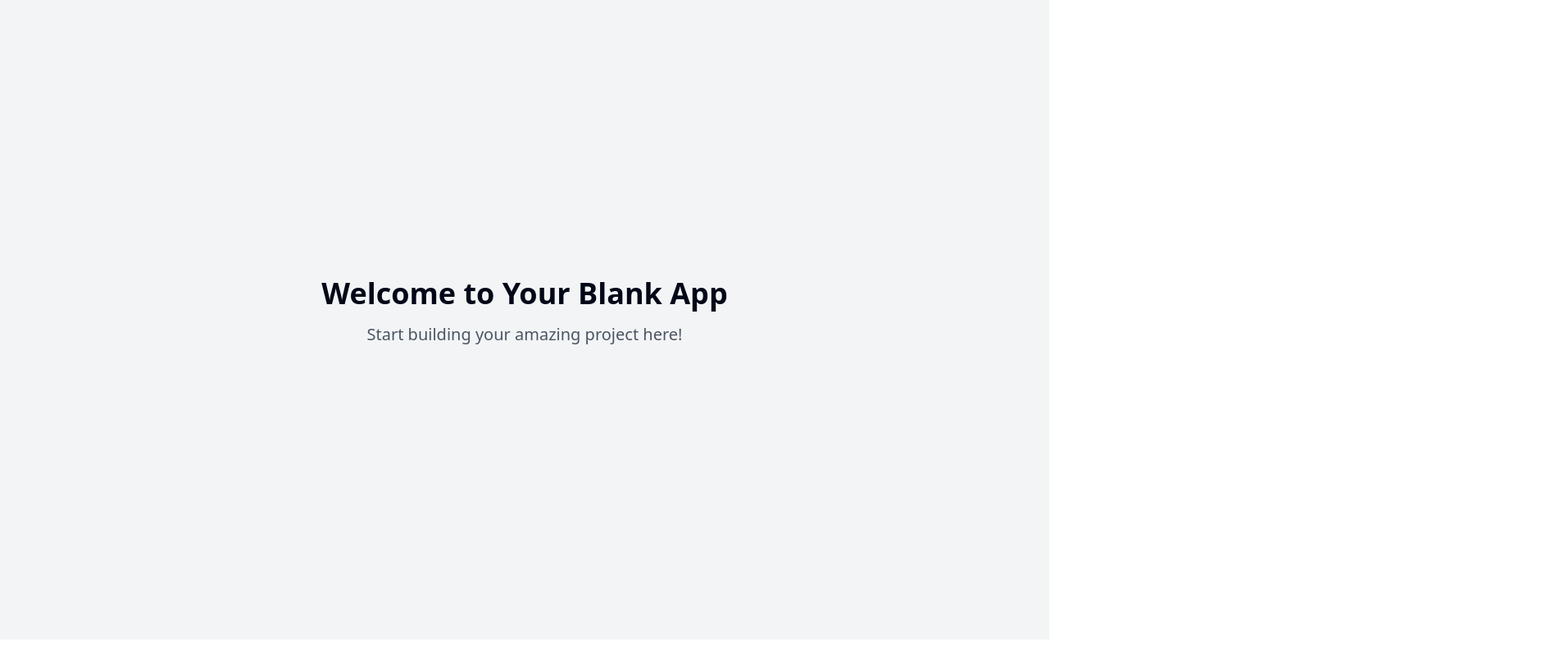
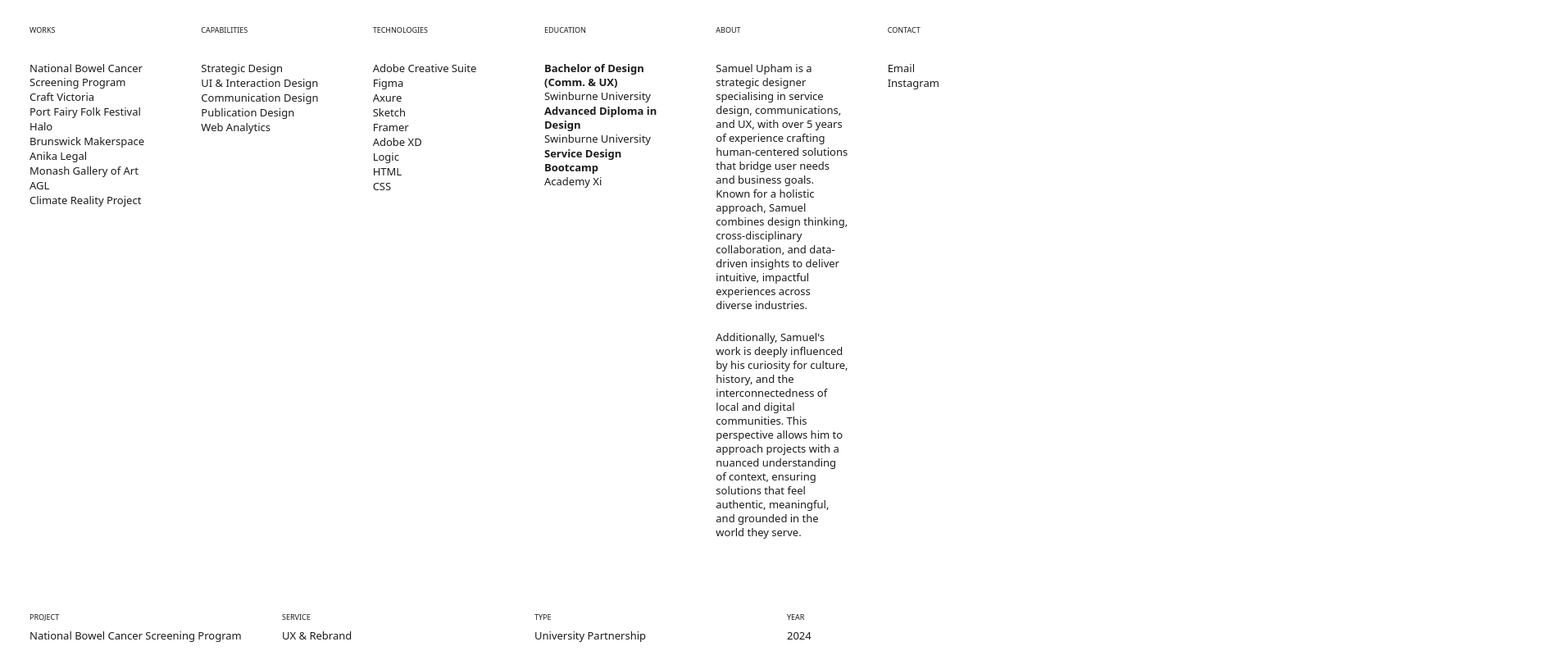
Before and after one commit to upahupa/sudesign-a9afcc18, a React (Vite) app: page / in a window 1280 px wide. Shown: the part 20-814 px from the top of the page at 82% size, 1897 px wide, since content can reach past the window. Built offline with nearby package versions, Linux system fonts and the light colour scheme.

Commit message:
Import Figma design from Builder
Imported from Builder.io to Lovable

```diff
--- /dev/null
+++ b/src/components/portfolio/AboutSection.tsx
@@ -0,0 +1,35 @@
+import React from "react";
+
+interface AboutSectionProps {
+  title: string;
+  paragraphs: string[];
+  className?: string;
+}
+
+const AboutSection: React.FC<AboutSectionProps> = ({
+  title,
+  paragraphs,
+  className = "",
+}) => {
+  return (
+    <div
+      className={`w-[312px] flex flex-col gap-6 p-3 max-md:w-full max-md:max-w-none ${className}`}
+    >
+      <div className="text-[9px] text-[#1C1C1C] leading-[17px] mb-1.5">
+        {title}
+      </div>
+      <div className="flex flex-col gap-[22px]">
+        {paragraphs.map((paragraph, index) => (
+          <div
+            key={index}
+            className="text-[13px] text-[#1C1C1C] leading-[17px]"
+          >
+            {paragraph}
+          </div>
+        ))}
+      </div>
+    </div>
+  );
+};
+
+export default AboutSection;
--- /dev/null
+++ b/src/components/portfolio/Header.tsx
@@ -0,0 +1,84 @@
+import React from "react";
+import InfoSection from "./InfoSection";
+import AboutSection from "./AboutSection";
+
+const Header: React.FC = () => {
+  const works = [
+    { title: "National Bowel Cancer Screening Program" },
+    { title: "Craft Victoria" },
+    { title: "Port Fairy Folk Festival" },
+    { title: "Halo" },
+    { title: "Brunswick Makerspace" },
+    { title: "Anika Legal" },
+    { title: "Monash Gallery of Art" },
+    { title: "AGL" },
+    { title: "Climate Reality Project" },
+  ];
+
+  const capabilities = [
+    { title: "Strategic Design" },
+    { title: "UI & Interaction Design" },
+    { title: "Communication Design" },
+    { title: "Publication Design" },
+    { title: "Web Analytics" },
+  ];
+
+  const technologies = [
+    { title: "Adobe Creative Suite" },
+    { title: "Figma" },
+    { title: "Axure" },
+    { title: "Sketch" },
+    { title: "Framer" },
+    { title: "Adobe XD" },
+    { title: "Logic" },
+    { title: "HTML" },
+    { title: "CSS" },
+  ];
+
+  const education = [
+    {
+      title: "Bachelor of Design (Comm. & UX)",
+      subtitle: "Swinburne University",
+    },
+    {
+      title: "Advanced Diploma in Design",
+      subtitle: "Swinburne University",
+    },
+    {
+      title: "Service Design Bootcamp",
+      subtitle: "Academy Xi",
+    },
+  ];
+
+  const aboutParagraphs = [
+    "Samuel Upham is a strategic designer specialising in service design, communications, and UX, with over 5 years of experience crafting human-centered solutions that bridge user needs and business goals. Known for a holistic approach, Samuel combines design thinking, cross-disciplinary collaboration, and data-driven insights to deliver intuitive, impactful experiences across diverse industries.",
+    "Additionally, Samuel's work is deeply influenced by his curiosity for culture, history, and the interconnectedness of local and digital communities. This perspective allows him to approach projects with a nuanced understanding of context, ensuring solutions that feel authentic, meaningful, and grounded in the world they serve.",
+  ];
+
+  const contact = [{ title: "Email" }, { title: "Instagram" }];
+
+  return (
+    <header>
+      <div className="flex gap-6 px-6 py-9 max-md:flex-wrap max-sm:px-4 max-sm:py-6">
+        <InfoSection title="WORKS" items={works} />
+        <InfoSection title="CAPABILITIES" items={capabilities} />
+        <InfoSection title="TECHNOLOGIES" items={technologies} />
+        <InfoSection title="EDUCATION" items={education} />
+        <AboutSection title="ABOUT" paragraphs={aboutParagraphs} />
+        <InfoSection title="CONTACT" items={contact} />
+      </div>
+      <div className="flex gap-[155px] relative mt-6 px-6 py-0 top-[scroll]">
+        {Array(13)
+          .fill(0)
+          .map((_, index) => (
+            <div
+              key={index}
+              className="w-px h-3.5 bg-[rgba(0,0,0,0.00)] border-r-white border-r border-solid"
+            />
+          ))}
+      </div>
+    </header>
+  );
+};
+
+export default Header;
--- /dev/null
+++ b/src/components/portfolio/InfoSection.tsx
@@ -0,0 +1,54 @@
+import React from "react";
+
+interface InfoItem {
+  title?: string;
+  subtitle?: string;
+  content?: string;
+}
+
+interface InfoSectionProps {
+  title: string;
+  items: InfoItem[];
+  className?: string;
+}
+
+const InfoSection: React.FC<InfoSectionProps> = ({
+  title,
+  items,
+  className = "",
+}) => {
+  return (
+    <div
+      className={`w-[312px] flex flex-col gap-6 p-3 max-md:w-full max-md:max-w-none ${className}`}
+    >
+      <div className="text-[9px] text-[#1C1C1C] leading-[17px] mb-1.5">
+        {title}
+      </div>
+      <div className="flex flex-col gap-px">
+        {items.map((item, index) => (
+          <div key={index} className={item.content ? "mb-[17px]" : ""}>
+            {item.title && (
+              <div
+                className={`text-[13px] ${item.subtitle ? "font-bold" : ""} text-[#1C1C1C] leading-[17px]`}
+              >
+                {item.title}
+              </div>
+            )}
+            {item.subtitle && (
+              <div className="text-[13px] text-[#1C1C1C] leading-[17px]">
+                {item.subtitle}
+              </div>
+            )}
+            {item.content && (
+              <div className="text-[13px] text-[#1C1C1C] leading-[17px]">
+                {item.content}
+              </div>
+            )}
+          </div>
+        ))}
+      </div>
+    </div>
+  );
+};
+
+export default InfoSection;
--- /dev/null
+++ b/src/components/portfolio/PortfolioLayout.tsx
@@ -0,0 +1,14 @@
+import React from "react";
+import Header from "./Header";
+import ProjectsSection from "./ProjectsSection";
+
+const PortfolioLayout: React.FC = () => {
+  return (
+    <div className="w-full max-w-[1920px] bg-white mx-auto my-0">
+      <Header />
+      <ProjectsSection />
+    </div>
+  );
+};
+
+export default PortfolioLayout;
--- /dev/null
+++ b/src/components/portfolio/ProjectCard.tsx
@@ -0,0 +1,30 @@
+import React from "react";
+import ProjectDetail from "./ProjectDetail";
+
+interface ProjectCardProps {
+  project: {
+    name: string;
+    service: string;
+    type: string;
+    year: string;
+  };
+}
+
+const ProjectCard: React.FC<ProjectCardProps> = ({ project }) => {
+  return (
+    <div className="w-full mb-3">
+      <div className="flex mb-3 max-md:flex-wrap">
+        <ProjectDetail label="PROJECT" value={project.name} />
+        <ProjectDetail label="SERVICE" value={project.service} />
+        <ProjectDetail label="TYPE" value={project.type} />
+        <ProjectDetail label="YEAR" value={project.year} />
+      </div>
+      <div className="flex gap-px max-md:flex-col max-sm:mt-3">
+        <div className="w-[1248px] h-[720px] bg-[#E3E3E3] max-md:w-full" />
+        <div className="w-[624px] h-[720px] bg-[#E3E3E3] max-md:w-full" />
+      </div>
+    </div>
+  );
+};
+
+export default ProjectCard;
--- /dev/null
+++ b/src/components/portfolio/ProjectDetail.tsx
@@ -0,0 +1,26 @@
+import React from "react";
+
+interface ProjectDetailProps {
+  label: string;
+  value: string;
+  className?: string;
+}
+
+const ProjectDetail: React.FC<ProjectDetailProps> = ({
+  label,
+  value,
+  className = "",
+}) => {
+  return (
+    <div
+      className={`w-[312px] px-3 py-0 max-md:w-6/12 max-sm:w-full ${className}`}
+    >
+      <div className="text-[9px] text-[#1C1C1C] leading-[17px] mb-1.5">
+        {label}
+      </div>
+      <div className="text-[13px] text-[#1C1C1C] leading-[17px]">{value}</div>
+    </div>
+  );
+};
+
+export default ProjectDetail;
--- /dev/null
+++ b/src/components/portfolio/ProjectsSection.tsx
@@ -0,0 +1,65 @@
+import React from "react";
+import ProjectCard from "./ProjectCard";
+
+const ProjectsSection: React.FC = () => {
+  const projects = [
+    {
+      name: "National Bowel Cancer Screening Program",
+      service: "UX & Rebrand",
+      type: "University Partnership",
+      year: "2024",
+    },
+    {
+      name: "Halo",
+      service: "Packaging Design",
+      type: "Portfolio",
+      year: "2024",
+    },
+    {
+      name: "Craft Victoria",
+      service: "Publication Design",
+      type: "Portfolio",
+      year: "2023",
+    },
+    {
+      name: "Brunswick Makerspace",
+      service: "Rebrand",
+      type: "Portfolio",
+      year: "2024",
+    },
+    {
+      name: "Anika Legal",
+      service: "Service Design & UX",
+      type: "Advocacy",
+      year: "2020",
+    },
+    {
+      name: "Monash Gallery of Art",
+      service: "Strategic Design",
+      type: "Design Research",
+      year: "2021",
+    },
+    {
+      name: "AGL",
+      service: "Service Design & UX",
+      type: "Portfolio",
+      year: "2024",
+    },
+    {
+      name: "Formnt studio",
+      service: "Web Design & Development",
+      type: "Studio",
+      year: "2024",
+    },
+  ];
+
+  return (
+    <section className="flex flex-col gap-32 px-6 py-0">
+      {projects.map((project, index) => (
+        <ProjectCard key={index} project={project} />
+      ))}
+    </section>
+  );
+};
+
+export default ProjectsSection;
--- a/src/pages/Index.tsx
+++ b/src/pages/Index.tsx
@@ -1,14 +1,7 @@
-// Update this page (the content is just a fallback if you fail to update the page)
+import PortfolioLayout from "@/components/portfolio/PortfolioLayout";
 
 const Index = () => {
-  return (
-    <div className="min-h-screen flex items-center justify-center bg-gray-100">
-      <div className="text-center">
-        <h1 className="text-4xl font-bold mb-4">Welcome to Your Blank App</h1>
-        <p className="text-xl text-gray-600">Start building your amazing project here!</p>
-      </div>
-    </div>
-  );
+  return <PortfolioLayout />;
 };
 
 export default Index;
```
